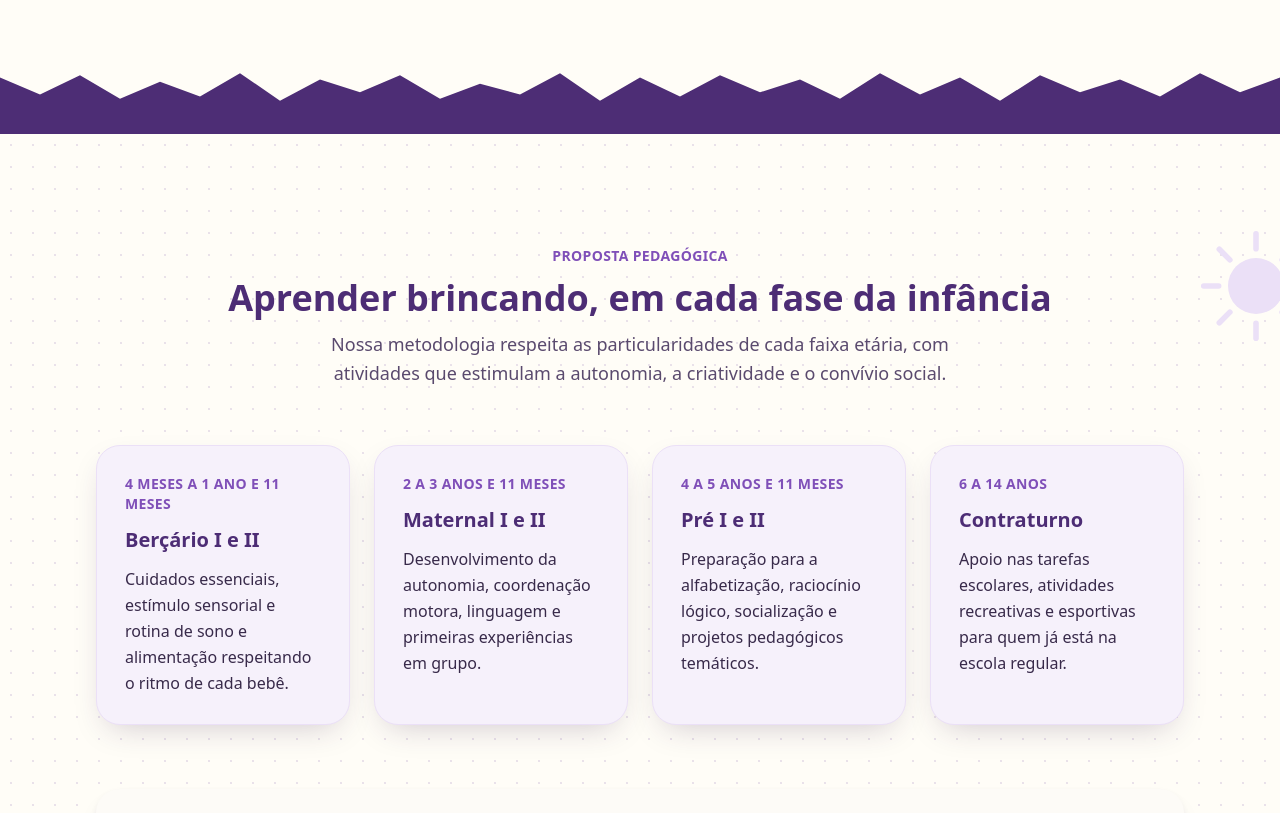
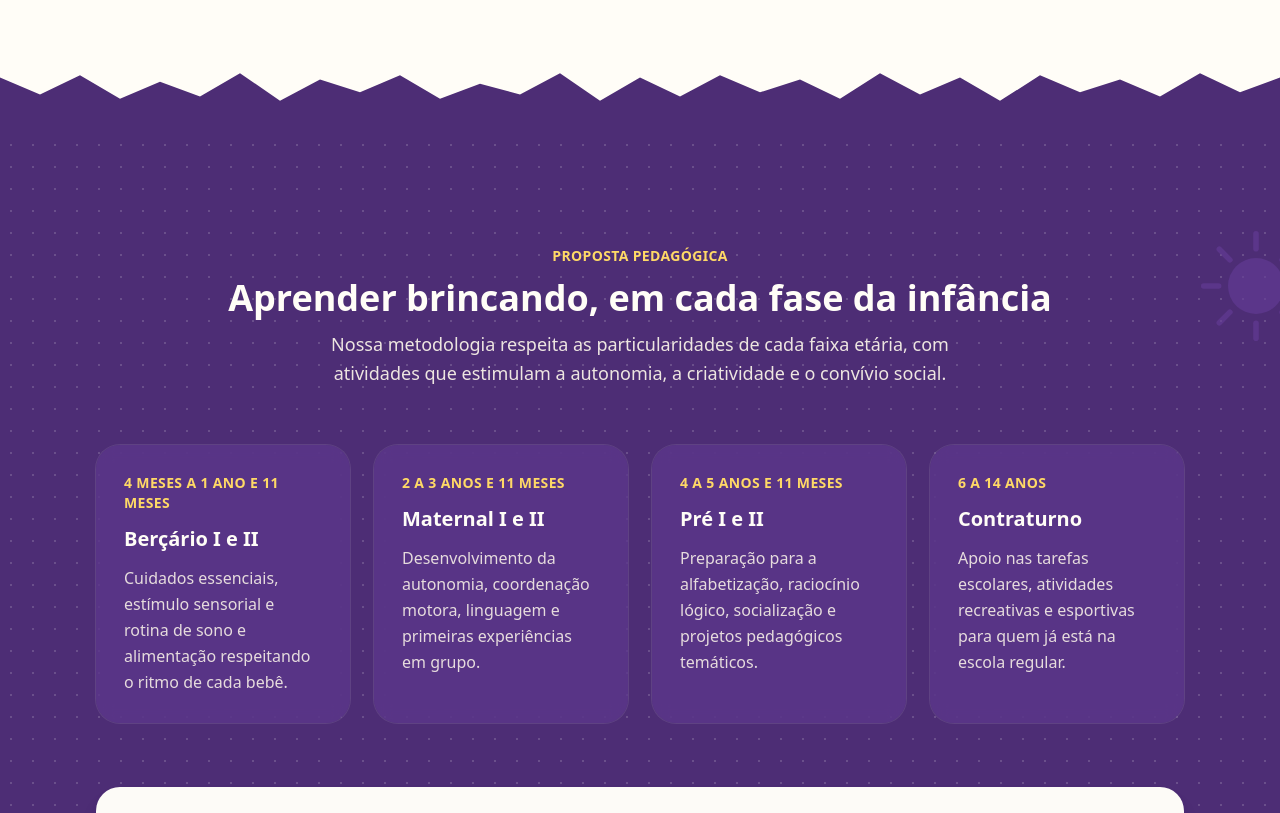
Before and after one commit to EliezerPassos/Pequenocora-oSite, a React (Vite) app: page / in a window 1280 px wide. Shown: the part 4520-5333 px from the top of the page. Built offline with nearby package versions, Linux system fonts and the light colour scheme; a web font is replaced by a local one.

Commit message:
Revert "Clareia a seção "Proposta pedagógica" — remove o bloco roxo escuro"
This reverts commit 6d3b1238ed6eb55bebfa281531b7473625392b21.

```diff
--- a/src/components/sections/Methodology.jsx
+++ b/src/components/sections/Methodology.jsx
@@ -5,13 +5,14 @@ import { ageGroups, dailyRoutine } from '../../data/content.js'
 
 export default function Methodology() {
   return (
-    <section id="metodologia" className="relative overflow-hidden bg-cream-50 py-24 sm:py-28">
-      <div className="dots-on-light pointer-events-none absolute inset-0" aria-hidden="true" />
-      <Sun className="pointer-events-none absolute -right-8 top-24 h-28 w-28 text-bloom-100" />
-      <Star className="pointer-events-none absolute left-10 bottom-16 h-8 w-8 text-sun-400" />
+    <section id="metodologia" className="relative overflow-hidden bg-bloom-700 py-24 sm:py-28">
+      <div className="dots-on-dark pointer-events-none absolute inset-0" aria-hidden="true" />
+      <Sun className="pointer-events-none absolute -right-8 top-24 h-28 w-28 text-bloom-600/60" />
+      <Star className="pointer-events-none absolute left-10 bottom-16 h-8 w-8 text-sun-300/70" />
 
       <Container className="relative">
         <SectionHeading
+          light
           eyebrow="Proposta pedagógica"
           title="Aprender brincando, em cada fase da infância"
           description="Nossa metodologia respeita as particularidades de cada faixa etária, com atividades que estimulam a autonomia, a criatividade e o convívio social."
@@ -21,15 +22,15 @@ export default function Methodology() {
           {ageGroups.map((group) => (
             <div
               key={group.range}
-              className="flex flex-col gap-3 rounded-[24px] border border-bloom-100 bg-bloom-50 p-7 shadow-soft"
+              className="flex flex-col gap-3 rounded-3xl bg-bloom-600/50 p-7 ring-1 ring-white/10 backdrop-blur-sm"
             >
-              <span className="font-display text-sm font-bold uppercase tracking-wide text-bloom-500">
+              <span className="font-display text-sm font-bold uppercase tracking-wide text-sun-300">
                 {group.ages}
               </span>
-              <h3 className="font-display text-xl font-bold text-bloom-700">
+              <h3 className="font-display text-xl font-bold text-cream-50">
                 {group.range}
               </h3>
-              <p className="leading-relaxed text-ink-800">{group.description}</p>
+              <p className="leading-relaxed text-cream-100/85">{group.description}</p>
             </div>
           ))}
         </div>
```
